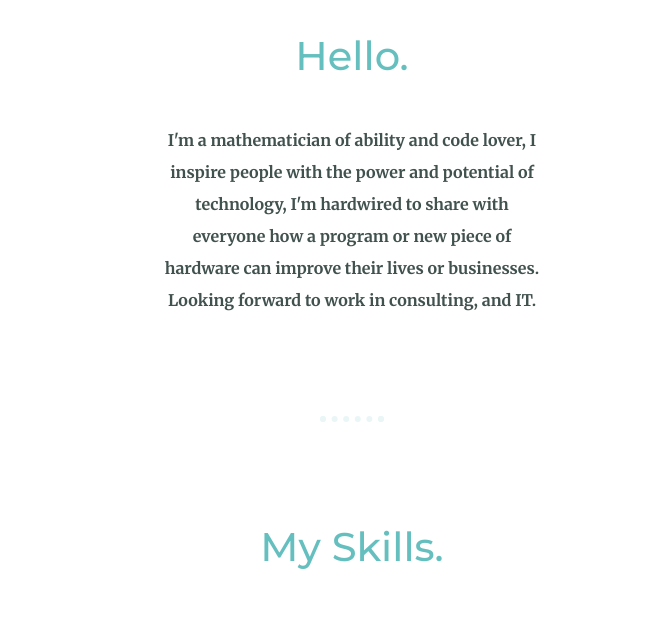
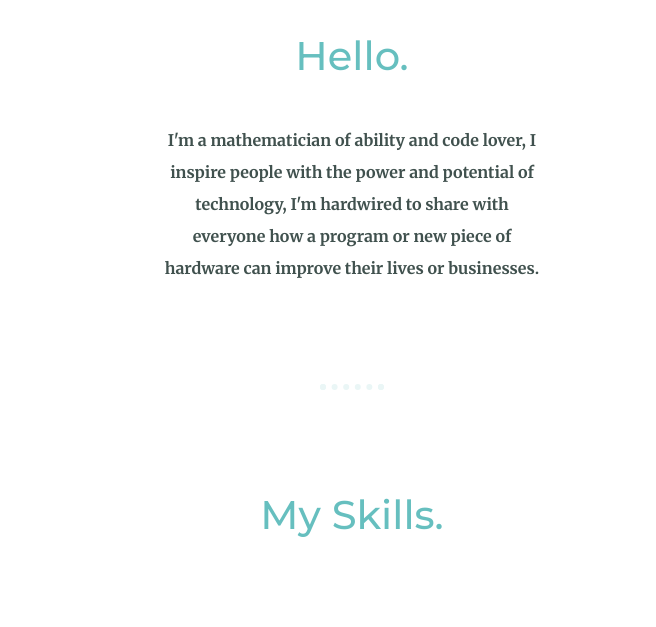
Before and after one commit to Abdullah-alfadhel/CV, a plain HTML site: page index.html in a window 1280 px wide. Shown: the part 1300-1927 px from the top of the page, without its empty margins (288-944 px from the left). Drawn offline with Linux system fonts and the light colour scheme.

Commit message:
Update index.html

```diff
--- a/index.html
+++ b/index.html
@@ -33,7 +33,7 @@
           I'm a mathematician of ability and code lover, I inspire people with
           the power and potential of technology, I'm hardwired to share with
           everyone how a program or new piece of hardware can improve their
-          lives or businesses. Looking forward to work in consulting, and IT.
+          lives or businesses.
         </p>
       </div>
       <hr />
```
